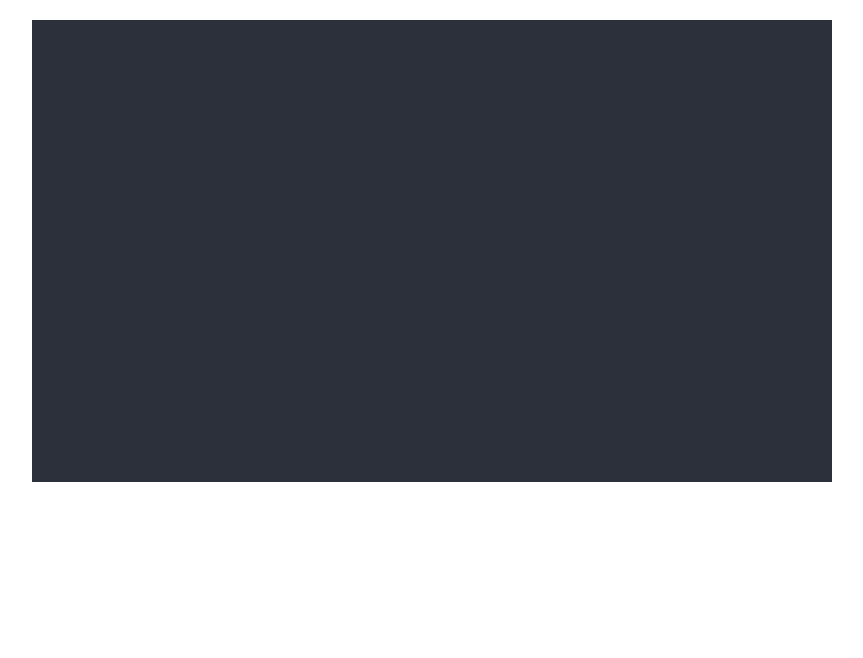
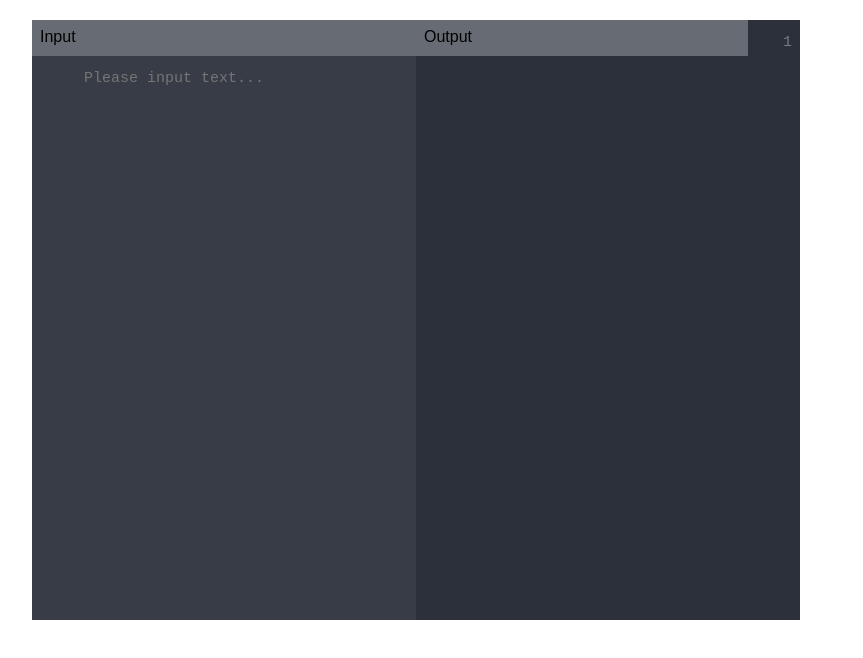
Before and after one commit to andyburgess/js_text_editor, a plain HTML site: page index.html in a window 1280 px wide. Shown: the whole page, without its empty margins (224-1087 px from the left). Drawn offline with nearby package versions, Linux system fonts and the light colour scheme.

Commit message:
Reworked layout first draft

```diff
--- a/css/app.css
+++ b/css/app.css
@@ -1,53 +1,88 @@
-.container {
+.js-text-editor {
+  align-items: flex-start;
+  display: flex;
+  flex-direction: row;
+  height: 600px;
   margin: 0 auto;
   margin-top: 20px;
   min-width: 400px;
   width: 60%;
 }
 
-.editor {
-  align-items: flex-start;
-  background-color: #2b303b;
-  display: flex;
-  height: 462px;
-  overflow: auto;
-  overflow-y: scroll;
-  width: 800px;
+.input-container {
+  background-color: #373c46;
+  height: 100%;
+  order: 1;
+  width: 100%;
 }
 
-.editor-input {
-  color: #c0c5ce;
-  flex: 1;
+.input-header {
+  background-color: #676c74;
+  box-sizing: border-box;
+  height: 6%;
+  padding: 8px;
+  width: 100%;
 }
 
-.editor-input::selection {
+.input-field {
+  background-color: inherit;
+  border: none;
+  box-sizing: border-box;
+  color: #c0c5ce;
+  font: normal 15px/1.5 "Input Mono", monospace;
+  height: 100%;
+  outline: none;
+  overflow-y: scroll;
+  padding: 12px 12px 12px 52px;
+  resize: none;
+  white-space: pre;
+  width: 100%;
+}
+
+.input-field::selection {
   background: #bac4cd;
   color: #c0c5ce;
 }
 
-.editor-lines {
+.output-container {
+  background-color: #2b303b;
+  display: flex;
+  height: 100%;
+  order: 2;
+  overflow-y: scroll;
+  width: 100%;
+}
+
+.output-header {
+  background-color: #676c74;
+  box-sizing: border-box;
+  height: 6%;
+  padding: 8px;
+  width: 100%;
+}
+
+.output-field {
+  color: #c0c5ce;
+}
+
+.output-field::selection,
+.output-line-numbers::selection {
+  background: #bac4cd;
+  color: #c0c5ce;
+}
+
+.output-field,
+.output-line-numbers {
+  background-color: inherit;
+  display: inline-block;
+  font: normal 15px/1.5 "Input Mono", monospace;
+  padding: 12px 4px 0;
+  vertical-align: top;
+  white-space: pre;
+}
+
+.output-line-numbers {
   color: #757a84;
-  flex: none;
   text-align: right;
   width: 40px;
 }
-
-.editor-input,
-.editor-lines {
-  background-color: #2b303b;
-  display: inline-block;
-  font: normal 15px/1.5 "Input Mono", monospace;
-  overflow: hidden;
-  padding: 4px;
-  white-space: pre;
-}
-
-.editor-input:focus,
-.editor-lines:focus {
-  outline: 0;
-}
-
-.keyword {
-  color: red;
-  background-color: yellow;
-}
--- a/index.html
+++ b/index.html
@@ -10,8 +10,19 @@
 </head>
 
 <body>
-  <div class="container">
-    <div class="editor" id="js-text-editor">
+  <div class="js-text-editor">
+    <div class="input-container">
+      <div class="input-header">Input</div>
+      <div class="input-content">
+        <textarea class="input-field" placeholder="Please input text..."></textarea>
+      </div>
+    </div>
+    <div class="output-container">
+      <div class="output-header">Output</div>
+      <div class="output-content">
+        <div class="output-line-numbers">1</div>
+        <div class="output-field"></div>
+      </div>
     </div>
   </div>
   <script src="js/app.js"></script>
--- a/js/app.js
+++ b/js/app.js
@@ -1,63 +1,78 @@
 jQuery( document ).ready(function() {
 
-  var Editor = (function( $ ) {
+  editor = $( ".input-container" );
+  input = $( ".input-field" );
+  lines = $( ".output-line-numbers" );
+  output = $( ".output-field" );
 
-    var input, lines, self, settings;
+  input.on("keyup", sendToViewer);
 
-    var defaults = {
-      input: {
-        class: "editor-input",
-        contenteditable: "true"
-      },
-      lines: {
-        class: "editor-lines"
-      }
-    };
+  function sendToViewer(e) {
+    var text = input.val();
+    output.text(text);
+    lines.text("");
+    var lineCount = output.text().split(/\n/g).length;
+    for(var i = 1; i < lineCount + 1; i++) {
+      lines.append(i + "\n");
+    }
+    // for(var i = 1; i < output.text().split(/\n/g).length + 3; i++) {
+    //   lines.append(i + "\n");
+    // }
+  }
 
-    var directFocus = function() {
-      input.focus();
-    };
-
-    var inputChanged = function( e ) {
-      e.preventDefault();
-      input.append(String.fromCharCode(e.which));
-    };
-
-    var insertNewLine = function() {
-      input.append("\n");
-    };
-
-    var bindEvents = function() {
-      self.on("click", directFocus);
-      input.on("keypress", inputChanged);
-    };
-
-    var init = function( options ) {
-      settings = $.extend( true, {}, defaults, options );
-
-      self = $( "#js-text-editor" );
-
-      if( !settings.lines.hidden ) {
-        lines = $( "<div />" )
-        .attr( settings.lines )
-        .appendTo( self );
-      }
-
-      input = $( "<div />" )
-      .attr( settings.input )
-      .appendTo( self );
-
-      bindEvents();
-    };
-
-    return {
-      init: init
-    };
-
-  })( jQuery );
+});
 
 
-  Editor.init();
+// var Editor = (function( $ ) {
+
+  //   var input, lines, self, settings;
+
+  //   var defaults = {
+  //     input: {
+  //       class: "editor-input",
+  //       contenteditable: "true"
+  //     },
+  //     lines: {
+  //       class: "editor-lines"
+  //     }
+  //   };
+
+  //   var directFocus = function() {
+  //     input.focus();
+  //   };
+
+  //   var inputChanged = function( e ) {
+
+  //   };
+
+  //   var bindEvents = function() {
+  //     self.on("click", directFocus);
+  //     input.on("keypress", inputChanged);
+  //   };
+
+  //   var init = function( options ) {
+  //     settings = $.extend( true, {}, defaults, options );
+
+  //     self = $( "#js-text-editor" );
+
+  //     if( !settings.lines.hidden ) {
+  //       lines = $( "<div />" )
+  //       .attr( settings.lines )
+  //       .appendTo( self );
+  //     }
+
+  //     input = $( "<div />" )
+  //     .attr( settings.input )
+  //     .appendTo( self );
+
+  //     bindEvents();
+  //   };
+
+  //   return {
+  //     init: init
+  //   };
+
+  // })( jQuery );
 
 
-});
+  // Editor.init();
```
